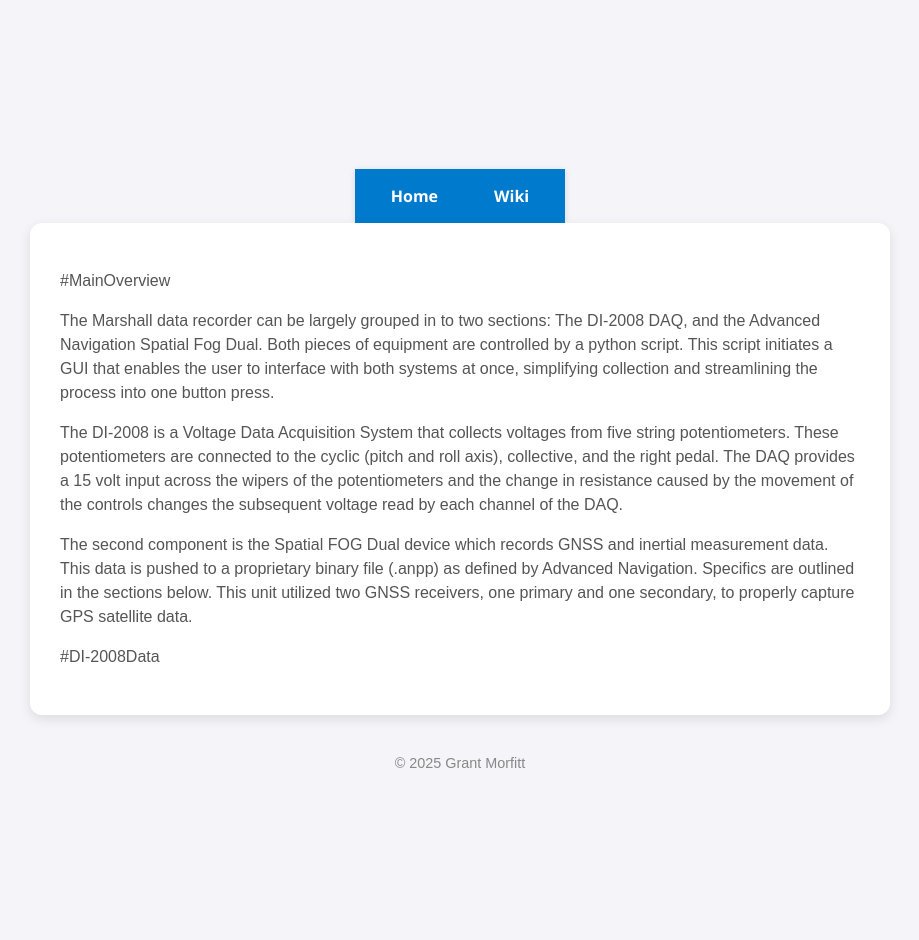
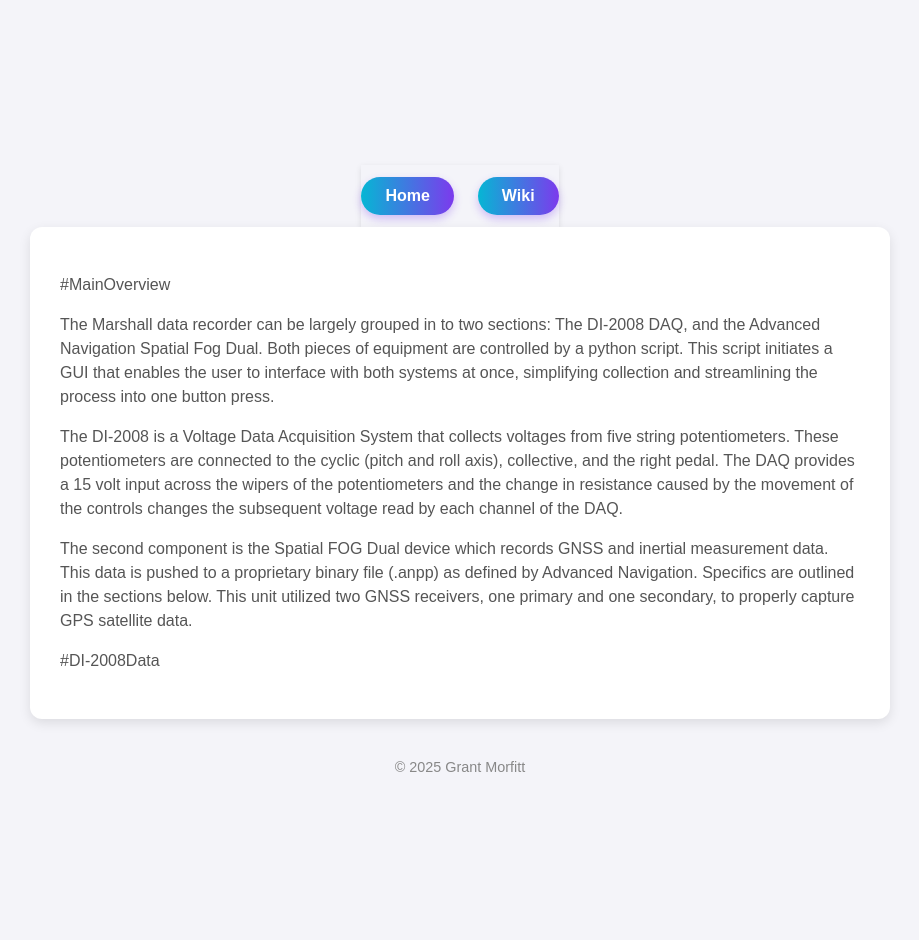
Before and after one commit to grantmorfitt/grantmorfitt.github.io, a Jekyll site: the page built from wiki/MarshallDataRecorderNotes.md, in a window 1280 px wide. Shown: the whole page, without its empty margins (180-1099 px from the left). Built offline with Jekyll 4.4.1, drawn with Linux system fonts in a browser that asks for light colours.

Commit message:
Update default.html

```diff
--- a/_layouts/default.html
+++ b/_layouts/default.html
@@ -63,31 +63,47 @@
 </head>
 <body>
 <nav style="
-  background-color: #007acc;
-  padding: 10px 24px;
-  box-shadow: 0 1px 6px rgba(0, 0, 0, 0.12);
+  background: #f4f4f9;
+  padding: 12px 0;
+  box-shadow: 0 2px 6px rgba(0,0,0,0.1);
   display: flex;
   justify-content: center;
-  gap: 32px;
-  font-weight: 600;
-  font-family: 'Segoe UI', Tahoma, Geneva, Verdana, sans-serif;
-  font-size: 1rem;
+  gap: 24px;
+  font-family: Arial, sans-serif;
 ">
   <a href="{{ '/' | relative_url }}" style="
+    background: linear-gradient(90deg, #06b6d4, #7c3aed);
     color: white;
+    padding: 10px 24px;
+    border-radius: 30px;
+    font-weight: 700;
+    font-size: 1rem;
     text-decoration: none;
-    padding: 6px 12px;
-    border-radius: 5px;
-    transition: background-color 0.3s ease, color 0.3s ease;
-  " onmouseover="this.style.backgroundColor='rgba(255, 255, 255, 0.2)'; this.style.color='#ffffff';" onmouseout="this.style.backgroundColor='transparent'; this.style.color='white';">Home</a>
+    box-shadow: 0 4px 8px rgba(124, 58, 237, 0.3);
+    transition: background 0.3s ease, box-shadow 0.3s ease;
+  "
+  onmouseover="this.style.background='linear-gradient(90deg, #0ea5a4, #9d4edd)'; this.style.boxShadow='0 6px 12px rgba(157, 78, 221, 0.4)';"
+  onmouseout="this.style.background='linear-gradient(90deg, #06b6d4, #7c3aed)'; this.style.boxShadow='0 4px 8px rgba(124, 58, 237, 0.3)';"
+  >
+    Home
+  </a>
 
   <a href="{{ '/wiki/' | relative_url }}" style="
+    background: linear-gradient(90deg, #06b6d4, #7c3aed);
     color: white;
+    padding: 10px 24px;
+    border-radius: 30px;
+    font-weight: 700;
+    font-size: 1rem;
     text-decoration: none;
-    padding: 6px 12px;
-    border-radius: 5px;
-    transition: background-color 0.3s ease, color 0.3s ease;
-  " onmouseover="this.style.backgroundColor='rgba(255, 255, 255, 0.2)'; this.style.color='#ffffff';" onmouseout="this.style.backgroundColor='transparent'; this.style.color='white';">Wiki</a>
+    box-shadow: 0 4px 8px rgba(124, 58, 237, 0.3);
+    transition: background 0.3s ease, box-shadow 0.3s ease;
+  "
+  onmouseover="this.style.background='linear-gradient(90deg, #0ea5a4, #9d4edd)'; this.style.boxShadow='0 6px 12px rgba(157, 78, 221, 0.4)';"
+  onmouseout="this.style.background='linear-gradient(90deg, #06b6d4, #7c3aed)'; this.style.boxShadow='0 4px 8px rgba(124, 58, 237, 0.3)';"
+  >
+    Wiki
+  </a>
 </nav>
 
 
```
